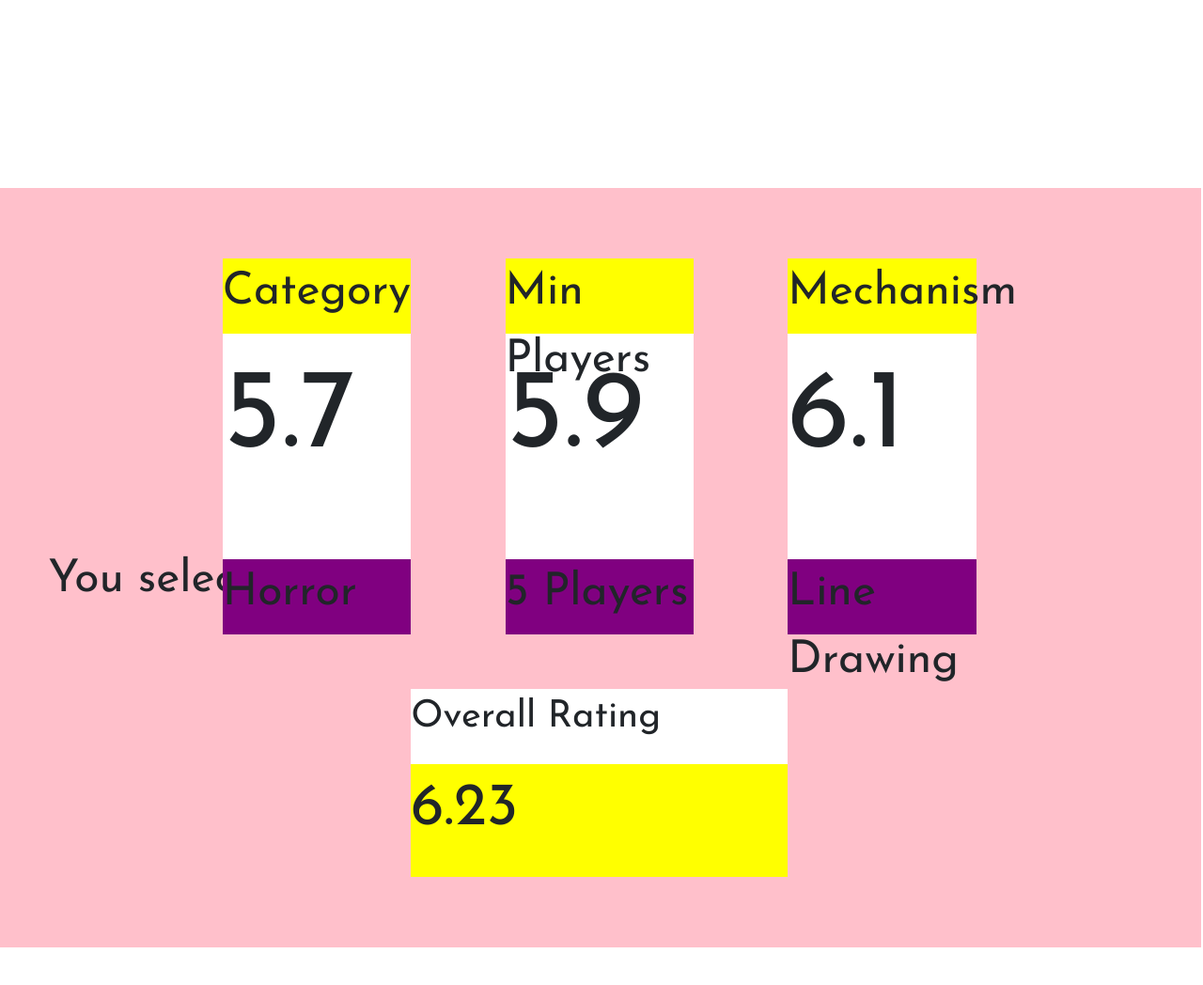
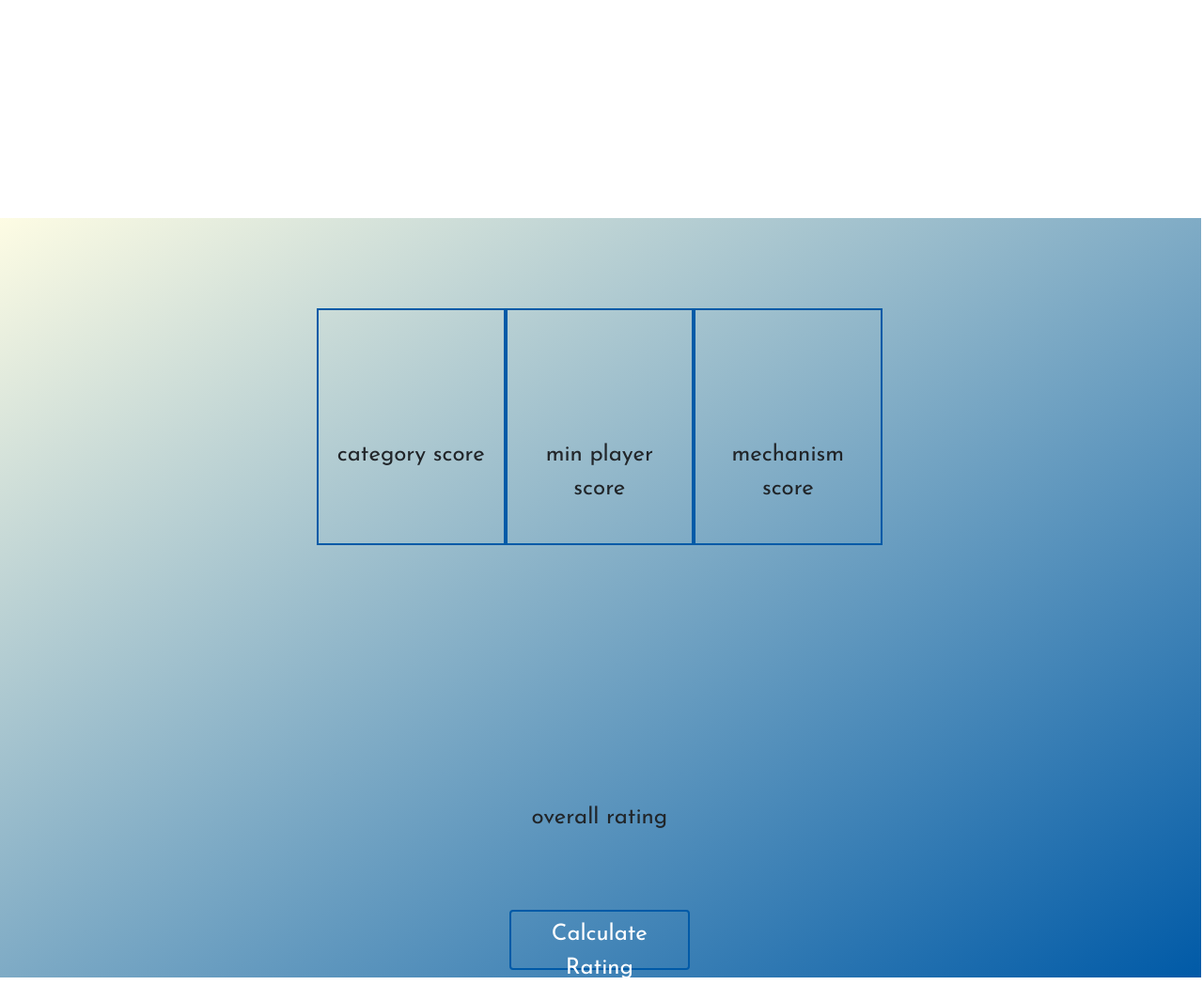
Before and after one commit to sangjunp4rk/boardgame_design_data_viz, a Flask app: page / in a window 1280 px wide. Shown: the part 4680-5728 px from the top of the page at 94% size. Before the commit the page ends 5688 px from the top, so only its background shows below. Run offline with Flask 2, Linux system fonts and the light colour scheme; some libraries are stand-ins or nearby versions.

Commit message:
fixed font on rules page and css for results page

```diff
--- a/server.py
+++ b/server.py
@@ -77,6 +77,11 @@
 	print min_players_mean
 	print estimated_average
 
+	category_mean = round(category_mean, 2)
+	mechanics_mean = round(mechanics_mean, 2)
+	min_players_mean = round(min_players_mean, 2)
+	estimated_average = round(estimated_average, 2)
+
 	return jsonify(calculated_rating = estimated_average, category_mean=category_mean, mechanics_mean=mechanics_mean, min_players_mean=min_players_mean)
 
 
--- a/static/css/main.css
+++ b/static/css/main.css
@@ -232,12 +232,55 @@
 
 #rating_panel {
 
-	background-color: pink;
-	margin-top: 2rem;
+/*	background-color: pink;*/
+	margin-top: 4rem;
+	background-image: linear-gradient(to bottom right, #FFFDE4, #005AA7);
+}
 
+.sub_score {
+	border: 2px solid #005AA7;
+	text-align: center;
+	padding-top: 5vh;
+	padding-bottom: 5vh;
+}
 
+.sub_score_number {
+	font-size: 4rem;
+}
 
+.sub_score_caption {
+	font-size: 1.5rem;
+}
 
+.inner_rating_div {
+	padding-top: 10vh;
+}
+
+.overall_rating_div {
+	padding-top: 10vh;
+	text-align: center;
+}
+
+.overall_score_number {
+	font-size: 8rem;
+	font-weight: bold;
+}
+
+.overall_score_caption {
+	font-size: 1.5rem;
+}
+
+.score_button_div {
+	text-align: center;
+}
+
+#calculate_score_button {
+	margin-top: 10vh;
+	height: 8vh;
+	width: 15vw;
+	font-size: 1.5rem;
+	background-color: transparent;
+	border: 2px solid #005AA7;
 }
 
 #left-text{
--- a/static/main.js
+++ b/static/main.js
@@ -8,7 +8,12 @@
 	// 6.036603119145441
 	// 6.0981073624929545
 	// overall_rating = 5.765892513779056
-	$("#results_text").html(overall_rating)
+	$("#category_score_number_id").html(category_mean)
+	$("#players_score_number_id").html(mechanics_mean)
+	$("#mechanism_score_number_id").html(min_players_selected)
+	$("#overall_score_number_id").html(overall_rating)
+
+
 }
 
 function myFunction() {
@@ -93,11 +98,12 @@
 
 	})
 
-	$("#rating_panel").on("click", "#get_results", function() {
+	$("#rating_panel").on("click", "#calculate_score_button", function() {
 		// check if all fields are valid (first three lines)
 		// if it doesn't throw an alert
 		get_rating()
 	})
+
 
 	// $("#rules_arrow_div").on("click", '.down_arrow', function() {
 	// 	$("#Zombies").click();
--- a/static/mechanics.js
+++ b/static/mechanics.js
@@ -1,11 +1,11 @@
 // URL: https://observablehq.com/@tigerlily-he/matrix-of-board-game-mechanics
 // Title: Matrix of Board Game Mechanics
 // Author: Lily He (@tigerlily-he)
-// Version: 430
+// Version: 450
 // Runtime version: 1
 
 const m0 = {
-  id: "2d7af585c7b50d87@430",
+  id: "2d7af585c7b50d87@450",
   variables: [
     {
       inputs: ["md"],
@@ -103,6 +103,23 @@
     // tooltip that displays after hovering for a long while
     // .append("title")
     //   .text(d => d.count)
+
+   var legend1 = svg.append("text")
+      .text("Difficulty (easiest to hardest)")
+      .attr("x", width*0.4)
+      .attr("y", h*0.030)
+      .style("fill", "black")
+      .style("font-weight", "bold")
+      .style("font-size", "18px")
+
+   var legend2 = svg.append("text")
+      .text("Mechanic")
+      .attr("x", width*0.12)
+      .attr("y", h*0.055)
+      .style("fill", "black")
+      .style("font-weight", "bold")
+      .style("font-size", "14px")
+
 
   g.selectAll(".mech")
     .data(mechanics)
@@ -224,7 +241,7 @@
     {
       name: "margin",
       value: (function(){return(
-{ top: 40, right: 30, bottom: 70, left: 200 }
+{ top: 60, right: 30, bottom: 70, left: 200 }
 )})
     },
     {
@@ -281,7 +298,7 @@
 };
 
 const notebook2 = {
-  id: "2d7af585c7b50d87@430",
+  id: "2d7af585c7b50d87@450",
   modules: [m0]
 };
 
--- a/templates/main.html
+++ b/templates/main.html
@@ -93,15 +93,15 @@
           <div class="col-lg-1">
           </div>
           <div class="col-lg-11">
-            <div class="row" id="rules_header" style="font-size: 4em;">
+            <div class="row" id="rules_header" style="font-size: 3em; padding-top: 5vh; padding-bottom: 3vh;">
               Rules of the Game
             </div>
 
             <div class="row" id="rules_list">
-              <div class="col-lg-9"  style="font-size: 2em;">
-                1. Explore the visualizations - be sure to click and hover over different parts of the visualization! <br>
-2. Check out the “Data Insights” section to get more insights about the data! <br>
-3. Design your own board game by selecting your own criteria!  <br>
+              <div class="col-lg-9"  style="font-size: 1.25em;">
+                1. Explore the visualizations - be sure to click and hover over different parts of the visualization! <br> <br>
+                2. Check out the “Data Insights” section to get more insights about the data! <br> <br>
+                3. Design your own board game by selecting your own criteria!  <br> <br>
                 4. At the end of the visualization, see what user rating your board game would receive! <br>
 
               </div>
@@ -381,53 +381,58 @@
 
     <!-- RATING RESULT -->
     <div class="row panel" id="rating_panel">
-      <div class="col-lg-12">
-        <div id="left-text"> You selected: </div>
-        <div class="row " style="margin-top: 5%; font-size: 3rem;" >
-
-          <div class="col-lg-2 offset-lg-2" style="background-color: green; height: 400px; ">
-            <div class="row " style= "height: 20%;background-color: yellow;">
-              Category
+      <div class="col-lg-12 inner_rating_div">
+        <div class="row">
+          <div class="col-lg-2 offset-lg-1">
           </div>
-            <div class="row "style= "height: 60%;background-color: white; font-size: 2.5em;">
-              5.7
+          <div class="col-lg-2 sub_score">
+            <div class="sub_score_number" id="category_score_number_id">
+              &nbsp;
             </div>
-            <div class="row "style= "height: 20%;background-color: purple;">
-              Horror
+            <div class="sub_score_caption">
+              category score
             </div>
 
           </div>
-            <div class="col-lg-2 offset-lg-1" style="background-color: yellow; height: 400px; ">
-              <div class="row " style= "height: 20%;background-color: yellow; ">
-              Min Players
+
+          <div class="col-lg-2 sub_score">
+            <div class="sub_score_number" id="players_score_number_id">
+              &nbsp;
             </div>
-            <div class="row "style= "height: 60%;background-color: white;font-size: 2.5em;">
-               5.9
-              </div>
-            <div class="row "style= "height: 20%;background-color: purple;">
-              5 Players
-              </div>
-          </div>
-          <div class="col-lg-2 offset-lg-1" style="background-color: blue; height: 400px;">
-            <div class="row " style= "height: 20%;background-color: yellow;">
-              Mechanism
-              </div>
-            <div class="row "style= "height: 60%;background-color: white;font-size: 2.5em;">
-              6.1
-              </div>
-            <div class="row "style= "height: 20%;background-color: purple;">
-              Line Drawing
+            <div class="sub_score_caption">
+              min player score
             </div>
           </div>
 
+          <div class="col-lg-2 sub_score">
+            <div class="sub_score_number" id="mechanism_score_number_id">
+              &nbsp;
             </div>
-        <div class="row " style="margin-top: 5%; ">
-          <div class="col-lg-4 offset-lg-4" style="height: 200px;background-color: black;">
-            <div class="row " style= "height: 40%;background-color: white; font-size: 2.5rem; ">
-              Overall Rating</div>
-            <div class="row " style= "height: 60%;background-color: yellow;font-size: 4em;">
-              6.23</div>
+            <div class="sub_score_caption">
+              mechanism score
+            </div>
+          </div>
+          <div class="col-lg-2">
+          </div>
+        </div>
 
+        <div class="row overall_rating_div">
+          <div class="col-lg-12">
+            <div class="overall_score_number" id="overall_score_number_id">
+              &nbsp;
+            </div>
+            <div class="overall_score_caption">
+              overall rating
+            </div>
+          </div>
+        </div>
+
+        <div class="row">
+          <div class="col-lg-12 score_button_div">
+            <a>
+              <button type="button" class="btn btn-primary" id="calculate_score_button">Calculate Rating</button>
+            </a>
+          </div>
         </div>
       </div>
     </div>
```
Lines whose indentation alone changed are shown as unchanged.
